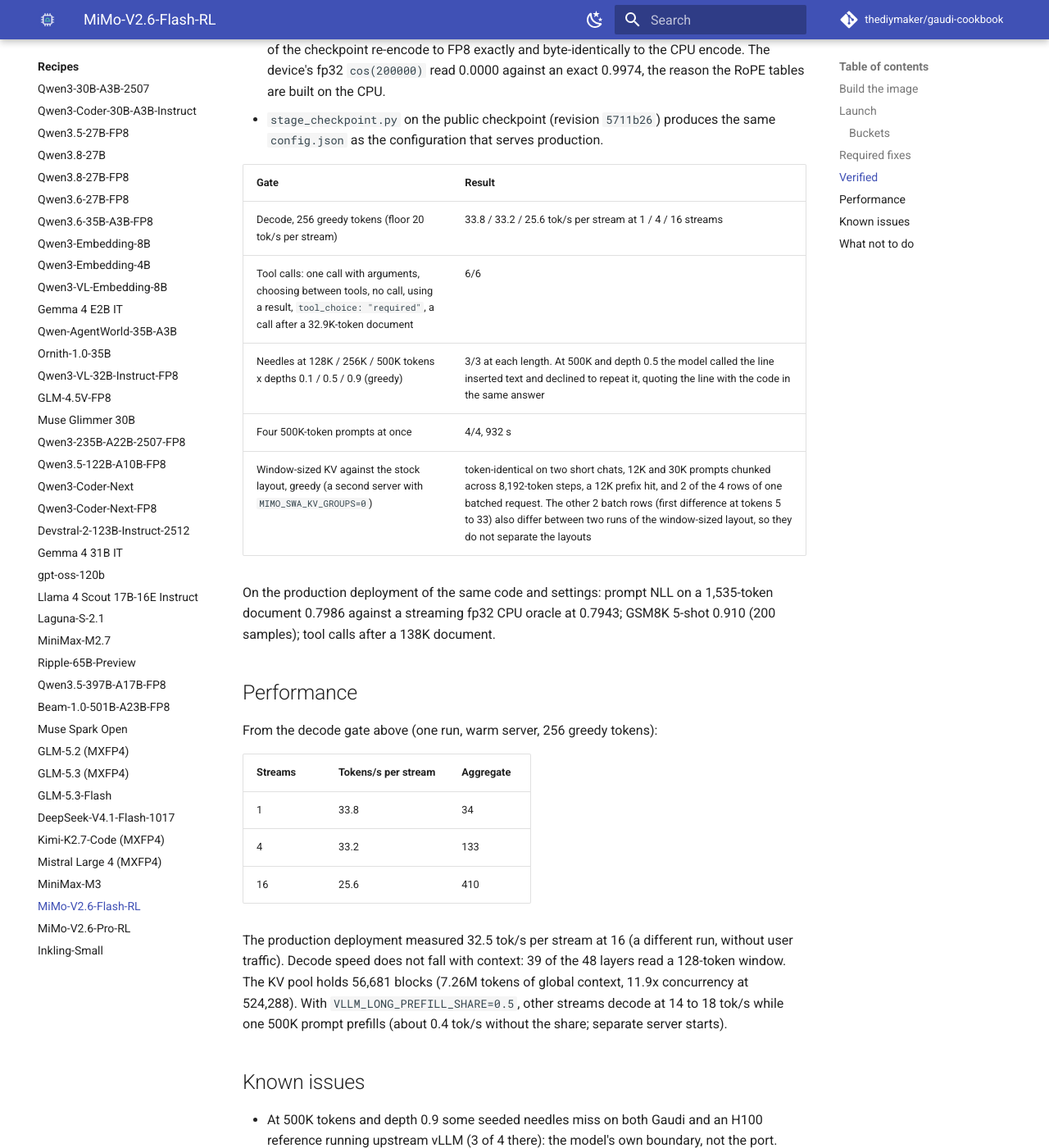
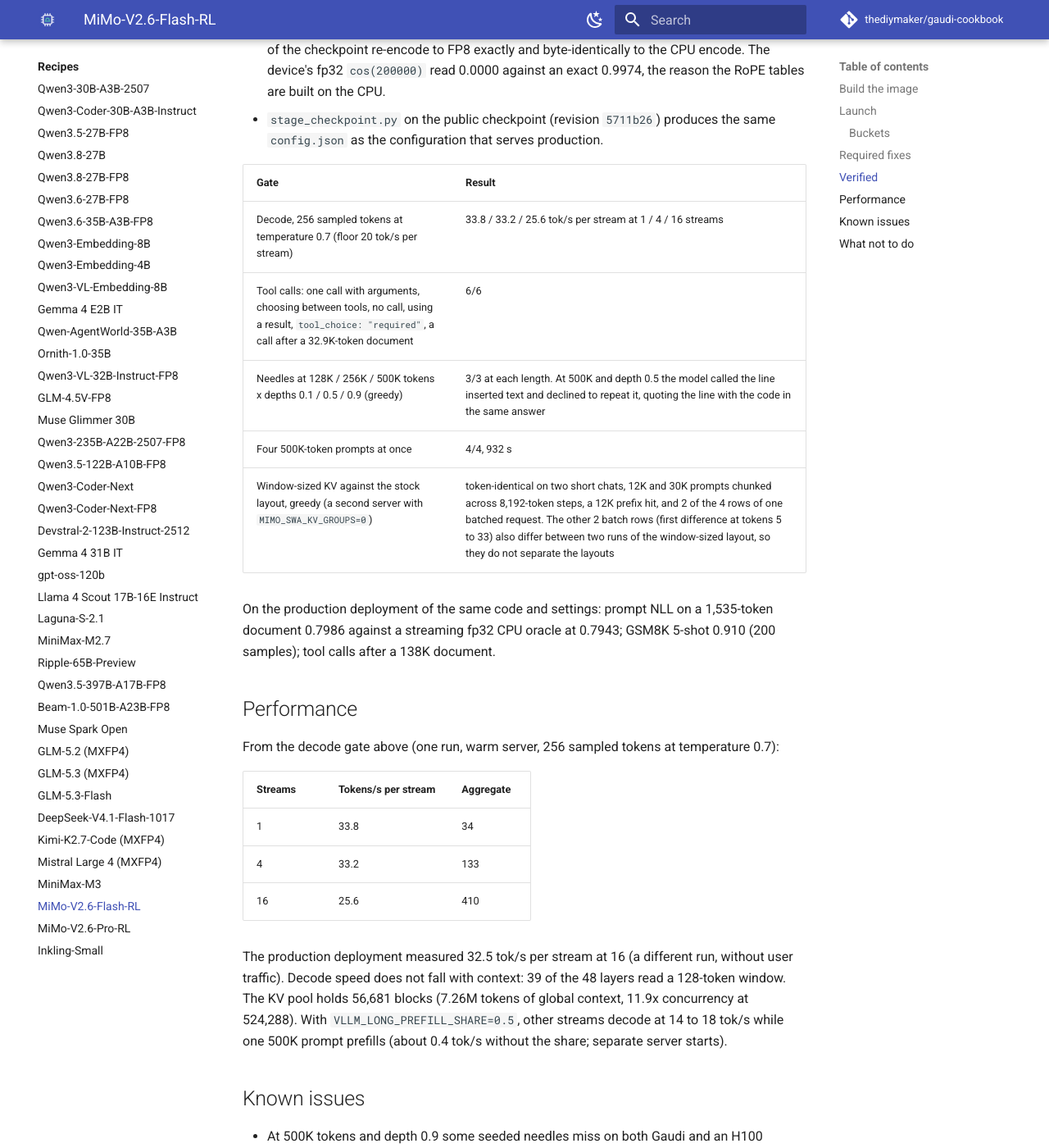
Before and after one commit to thediymaker/gaudi-cookbook, an MkDocs documentation site: the page built from docs/recipes/mimo-v2-6-flash-rl.md, in a window 1280 px wide and 1400 px high, scrolled down 4209 px. Shown: the whole window at 82% size. Built offline with MkDocs 1.6.1 and Material for MkDocs 9.7.7, drawn with Linux system fonts in a browser that asks for light colours; comment, search, counter and statistics services are not loaded.

Commit message:
Say the MiMo decode numbers were sampled, and give the real download size
The Flash and Pro recipe pages called the decode gate "256 greedy tokens", but the gate
(ports/mimo-v2-6-flash/tests/hpu/gates.py, one_stream) samples at temperature 0.7, which is how
the published numbers were measured. The pages now say so; the gate is unchanged.

stage_checkpoint.py said snapshot_download fetches about 210 GB. The Hugging Face tree API for
XiaomiMiMo/MiMo-V2.6-Flash-RL at revision 5711b26 lists 177.8 GB in 90 files: 172.9 GB of
model safetensors at the root (the recipe's "173 GB", which is right) plus dflash/ (2.9 GB) and
audio_tokenizer/ (1.9 GB). snapshot_download fetches all of it; the staged directory is only
links and two configs. The docstring now says about 178 GB and what it is.

Refs #1.

```diff
--- a/docs/recipes/mimo-v2-6-flash-rl.md
+++ b/docs/recipes/mimo-v2-6-flash-rl.md
@@ -144,7 +144,7 @@ Run on one 8-card Gaudi 2 node from the stock vllm-gaudi `v0.26.0` image (`b059f
 
 | Gate | Result |
 | --- | --- |
-| Decode, 256 greedy tokens (floor 20 tok/s per stream) | 33.8 / 33.2 / 25.6 tok/s per stream at 1 / 4 / 16 streams |
+| Decode, 256 sampled tokens at temperature 0.7 (floor 20 tok/s per stream) | 33.8 / 33.2 / 25.6 tok/s per stream at 1 / 4 / 16 streams |
 | Tool calls: one call with arguments, choosing between tools, no call, using a result, `tool_choice: "required"`, a call after a 32.9K-token document | 6/6 |
 | Needles at 128K / 256K / 500K tokens x depths 0.1 / 0.5 / 0.9 (greedy) | 3/3 at each length. At 500K and depth 0.5 the model called the line inserted text and declined to repeat it, quoting the line with the code in the same answer |
 | Four 500K-token prompts at once | 4/4, 932 s |
@@ -155,7 +155,7 @@ streaming fp32 CPU oracle at 0.7943; GSM8K 5-shot 0.910 (200 samples); tool call
 
 ## Performance
 
-From the decode gate above (one run, warm server, 256 greedy tokens):
+From the decode gate above (one run, warm server, 256 sampled tokens at temperature 0.7):
 
 | Streams | Tokens/s per stream | Aggregate |
 | --- | --- | --- |
```
Also changed, not shown: docs/recipes/mimo-v2-6-pro-rl.md (+2 -2 lines), 1 other file.
